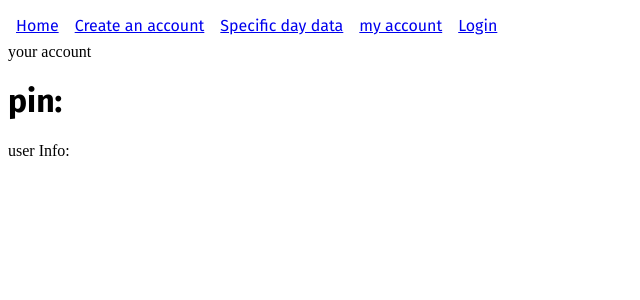
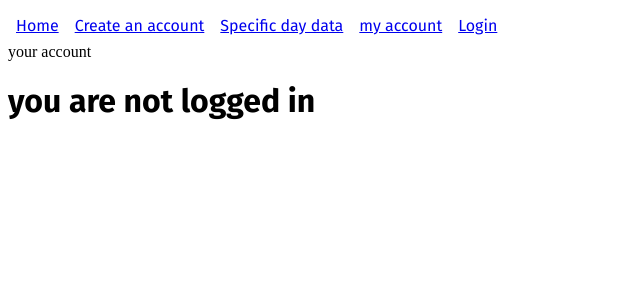
Before and after one commit to lobobellos/time-tracker, a Vue app: page /myAcct in a window 1280 px wide. Shown: the top 300 px of the page, without its empty margins (0-640 px from the left). Built offline with nearby package versions, Linux system fonts and the light colour scheme; no server answers.

Commit message:
add user info getting

```diff
--- a/src/pages/MyAcct.vue
+++ b/src/pages/MyAcct.vue
@@ -1,41 +1,45 @@
 <template>
   your account
-  <h1>pin: {{ pin }}</h1>
 
-
-  user Info:{{ userInfo }}
+  <div v-if="isLoggedIn">
+    <h1>pin: {{ pin }}</h1>
+    user Info:{{ userInfo }}
+  </div>
+  <div v-else>
+    <h1>you are not logged in</h1>
+  </div>
 </template>
 
 <script lang ="ts">
 import cookie from 'js-cookie'
+import type { UserData } from '../dataManager.js'
 
 export default {
   name:"my account",
   data(){
     return {
+      isLoggedIn : false,
       pin: null,
       userInfo:null,
     }
   },
-  created(){
+  async created(){
     this.pin = cookie.get("pin")
-    this.getData()
-  },
-  methods:{
-    async getData(){
-
-      this.userInfo = (await fetch('/login',{
+    if(this.pin != undefined){
+      const fetched :{data:UserData,found:boolean} = (await fetch('/login',{
         method: 'POST',
         headers:[
           ['Content-Type', 'application/json'],
         ],
         body: JSON.stringify({
-          pin: this.pin
+          pin: parseInt(this.pin)
         })
-      }).then(res=>res.json())).data
+      }).then(res=>res.json()))
 
-
-      console.log(this.userInfo)
+      this.userInfo = fetched.data
+      this.isLoggedIn = fetched.found
+    }else{
+      this.isLoggedIn = false
     }
   }
 }
```
